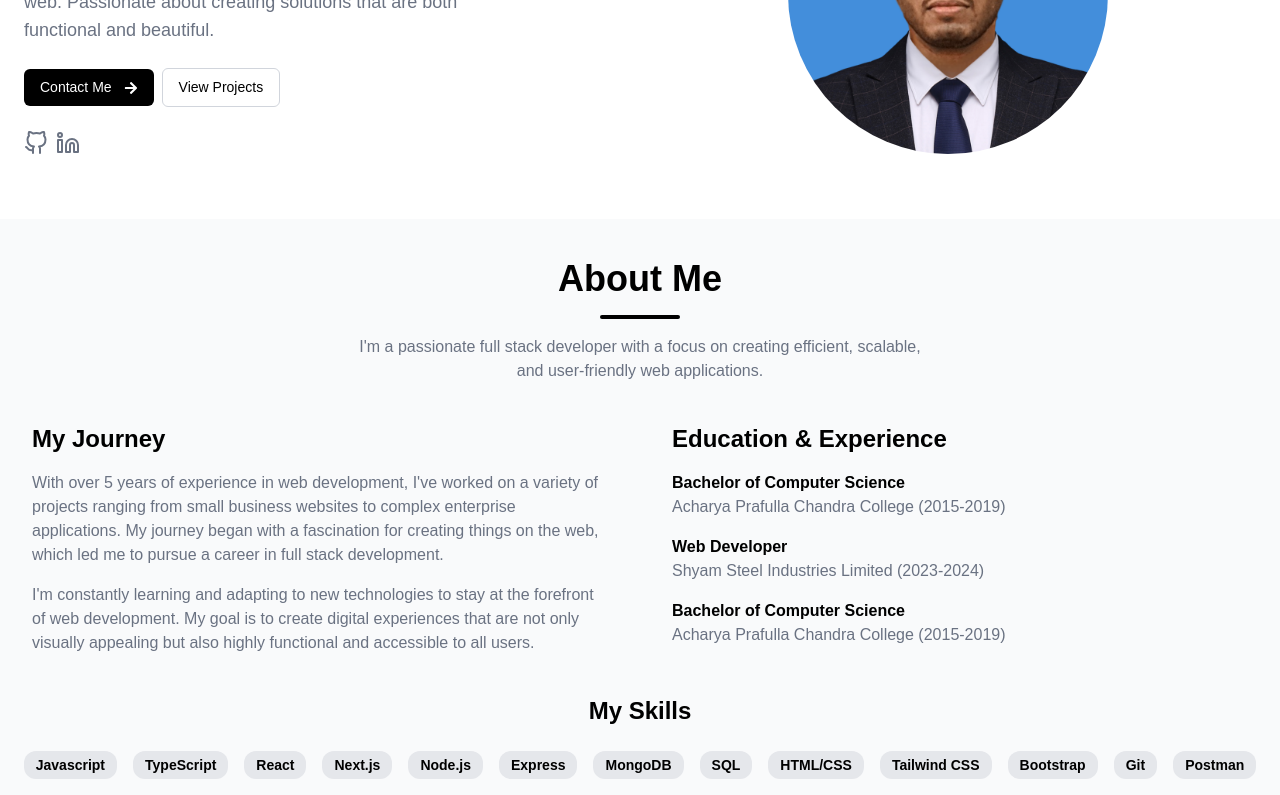
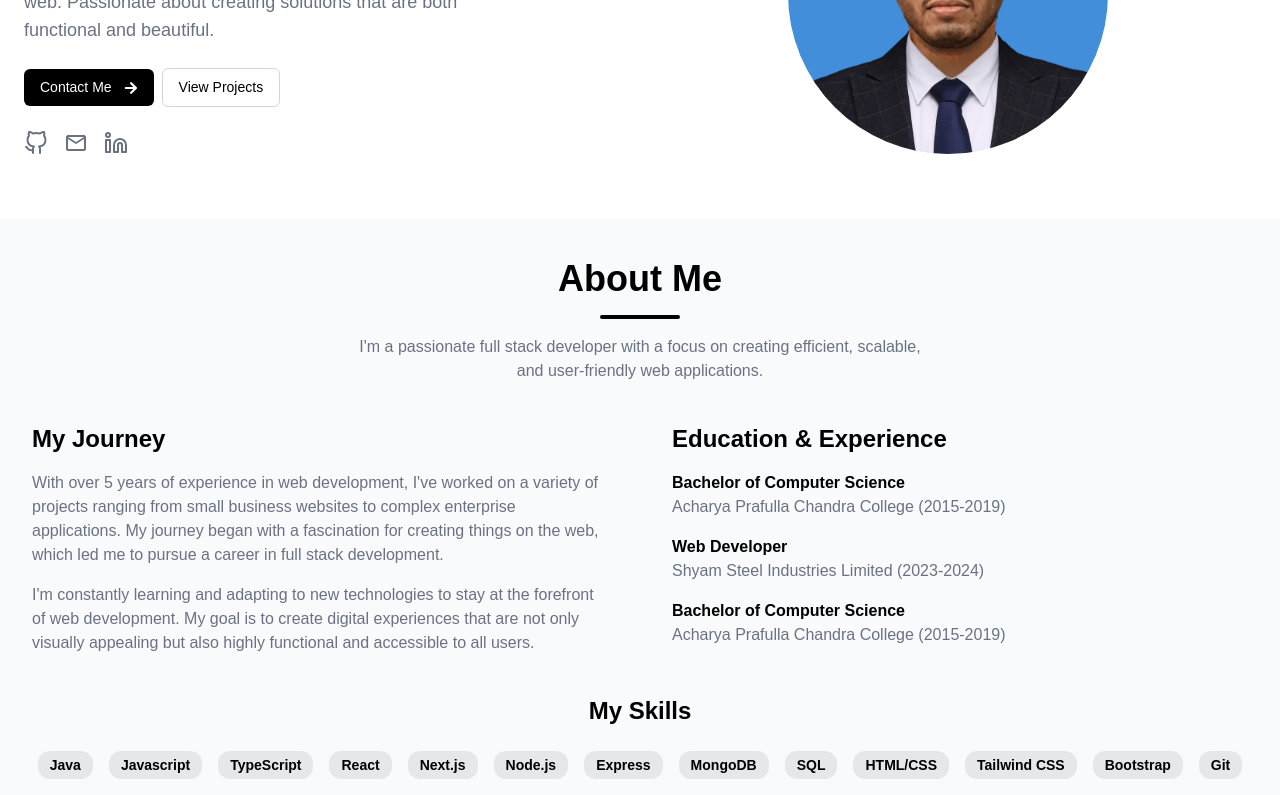
Before and after one commit to abhi1994j/My-Portfolio, a React (Vite) app: page / in a window 1280 px wide. Shown: the part 320-1115 px from the top of the page. Built offline with nearby package versions, Linux system fonts and the light colour scheme; a web font is replaced by a local one.

Commit message:
ui complete

```diff
--- a/src/pages/About.jsx
+++ b/src/pages/About.jsx
@@ -3,7 +3,7 @@ import { FiDatabase } from "react-icons/fi";
 import { RiExpandLeftRightLine } from "react-icons/ri";
 import { LuServer } from "react-icons/lu";
 const About = () => {
-  const skills = ["Javascript" , "TypeScript" , "React" , "Next.js" , "Node.js" , "Express" , "MongoDB" , "SQL" , "HTML/CSS" , "Tailwind CSS" , "Bootstrap" , "Git" , "Postman" , "Docker" , "AWS" , "REST API" , "Postman"]
+  const skills = ["Java" , "Javascript" , "TypeScript" , "React" , "Next.js" , "Node.js" , "Express" , "MongoDB" , "SQL" , "HTML/CSS" , "Tailwind CSS" , "Bootstrap" , "Git" , "Postman" , "Docker" , "AWS" , "REST API" , "Postman"]
 
   const technologies =[
     {
--- a/src/pages/Hero.jsx
+++ b/src/pages/Hero.jsx
@@ -4,6 +4,7 @@ import { FiGithub } from "react-icons/fi";
 import { LuLinkedin } from "react-icons/lu";
 import { NavLink } from "react-router-dom";
 import { TypeAnimation } from "react-type-animation"; // <-- Import this
+import { MdOutlineEmail } from "react-icons/md";
 
 const Hero = () => {
   return (
@@ -57,10 +58,11 @@ const Hero = () => {
               </NavLink>
             </div>
 
-            <div className="flex items-center gap-2 text-xl md:text-2xl text-gray-500">
+            <div className="flex items-center gap-4 text-xl md:text-2xl text-gray-500">
               <NavLink className="hover:text-gray-700" to="">
                 <FiGithub />
               </NavLink>
+              <NavLink className="hover:text-gray-700"><MdOutlineEmail /></NavLink>
               <NavLink className="hover:text-gray-700" to="">
                 <LuLinkedin />
               </NavLink>
--- a/src/pages/Projects.jsx
+++ b/src/pages/Projects.jsx
@@ -21,7 +21,7 @@ const Projects = () => {
             </div>
           </div>
           <div className="grid grid-cols-1 md:grid-cols-2 gap-10 mt-5">
-            <div className=" bg-white border border-gray-200 rounded-lg shadow-sm">
+            <div className=" bg-white border border-gray-200 rounded-lg shadow-lg hover:shadow-2xl transition-shadow duration-300 ease-in-out">
               <a href="#">
                 <img
                   className="rounded-t-lg w-full h-50 object-center object-cover block"
@@ -71,7 +71,7 @@ const Projects = () => {
                 </div>
               </div>
             </div>
-            <div className=" bg-white border border-gray-200 rounded-lg shadow-sm">
+            <div className=" bg-white border border-gray-200 rounded-lg shadow-lg hover:shadow-2xl transition-shadow duration-300 ease-in-out">
               <a href="#">
                 <img
                   className="rounded-t-lg w-full h-50 object-center object-cover block"
```
